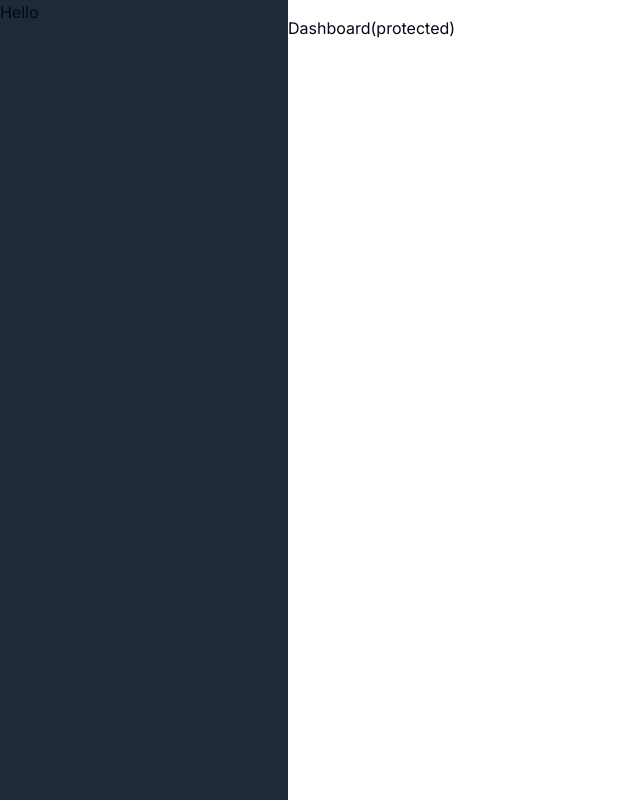
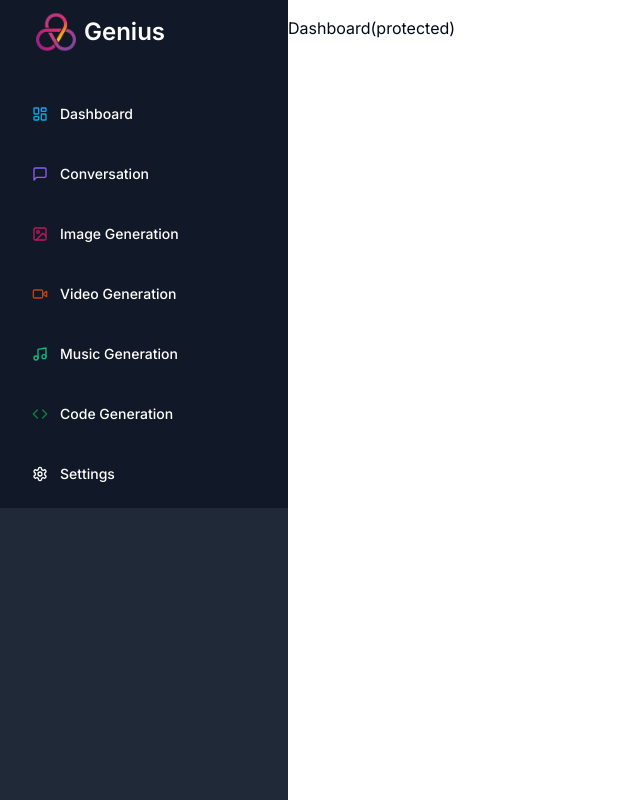
Before and after one commit to ishankaggarwal/ai-saas, a Next.js app: page /dashboard in a window 1280 px wide. Shown: the whole page, without its empty margins (0-640 px from the left). Built offline with nearby package versions, Linux system fonts and the light colour scheme.

Commit message:
Completed: Sidebar component

```diff
--- a/app/(dashboard)/(routes)/dashboard/page.tsx
+++ b/app/(dashboard)/(routes)/dashboard/page.tsx
@@ -1,12 +1,5 @@
-import { UserButton } from "@clerk/nextjs";
-
 function Dashboard() {
-  return (
-    <div>
-      Dashboard(protected)
-      <UserButton afterSignOutUrl="/" />
-    </div>
-  );
+  return <div>Dashboard(protected)</div>;
 }
 
 export default Dashboard;
--- a/app/(dashboard)/layout.tsx
+++ b/app/(dashboard)/layout.tsx
@@ -1,10 +1,13 @@
-import Navbar from "@/components/ui/Navbar";
+import Navbar from "@/components/Navbar";
+import Sidebar from "@/components/Sidebar";
 
 function DashboardLayout({ children }: { children: React.ReactNode }) {
   return (
     <div className="h-full relative">
       <div className="hidden h-full md:flex md:flex-col md:w-72 md:fixed z-80 bg-gray-800">
-        <div>Hello</div>
+        <div>
+          <Sidebar />
+        </div>
       </div>
       <main className="md:pl-72">
         <Navbar />
--- /dev/null
+++ b/components/MobileSidebar.tsx
@@ -0,0 +1,23 @@
+"use client";
+
+import { Menu } from "lucide-react";
+import { Button } from "@/components/ui/button";
+import { Sheet, SheetContent, SheetTrigger } from "@/components/ui/sheet";
+import Sidebar from "@/components/Sidebar";
+
+function MobileSidebar() {
+  return (
+    <Sheet>
+      <SheetTrigger>
+        <Button variant="ghost" className="md:hidden">
+          <Menu />
+        </Button>
+      </SheetTrigger>
+      <SheetContent side="left" className="p-0 text-white">
+        <Sidebar />
+      </SheetContent>
+    </Sheet>
+  );
+}
+
+export default MobileSidebar;
--- /dev/null
+++ b/components/Navbar.tsx
@@ -0,0 +1,15 @@
+import { UserButton } from "@clerk/nextjs";
+import MobileSidebar from "@/components/MobileSidebar";
+
+function Navbar() {
+  return (
+    <div className="flex justify-between p-2">
+      <MobileSidebar />
+      <div className="flex w-full justify-end">
+        <UserButton afterSignOutUrl="/" />
+      </div>
+    </div>
+  );
+}
+
+export default Navbar;
--- /dev/null
+++ b/components/Sidebar.tsx
@@ -0,0 +1,89 @@
+"use client";
+
+import { cn } from "@/lib/utils";
+import {
+  Code,
+  ImageIcon,
+  LayoutDashboard,
+  MessageSquare,
+  Music,
+  Settings,
+  VideoIcon,
+} from "lucide-react";
+import Image from "next/image";
+import Link from "next/link";
+
+const routes = [
+  {
+    label: "Dashboard",
+    icon: LayoutDashboard,
+    href: "/dashboard",
+    color: "text-sky-500",
+  },
+  {
+    label: "Conversation",
+    icon: MessageSquare,
+    href: "/conversation",
+    color: "text-violet-500",
+  },
+  {
+    label: "Image Generation",
+    icon: ImageIcon,
+    color: "text-pink-700",
+    href: "/image",
+  },
+  {
+    label: "Video Generation",
+    icon: VideoIcon,
+    color: "text-orange-700",
+    href: "/video",
+  },
+  {
+    label: "Music Generation",
+    icon: Music,
+    color: "text-emerald-500",
+    href: "/music",
+  },
+  {
+    label: "Code Generation",
+    icon: Code,
+    color: "text-green-700",
+    href: "/code",
+  },
+  {
+    label: "Settings",
+    icon: Settings,
+    href: "/settings",
+  },
+];
+
+function Sidebar() {
+  return (
+    <div className="flex flex-col text-white space-y-5 bg-[#111827] h-full">
+      <div className="px-5 py-3">
+        <Link href="/dashboard" className="flex items-center gap-10 pl-4 mb-10">
+          <div className="flex gap-2 items-center">
+            <Image src="/logo.png" alt="logo" width={40} height={40} />
+            <h1 className="text-2xl font-semibold">Genius</h1>
+          </div>
+        </Link>
+        <div className="space-y-4">
+          {routes.map((route) => (
+            <Link
+              href={route.href}
+              key={route.label}
+              className="text-sm flex p-3 w-full justify-start font-medium cursor-pointer hover:bg-slate-700 rounded-lg"
+            >
+              <div className="flex items-center flex-1">
+                <route.icon className={cn("mr-3 w-4 h-4", route.color)} />
+                {route.label}
+              </div>
+            </Link>
+          ))}
+        </div>
+      </div>
+    </div>
+  );
+}
+
+export default Sidebar;
--- a/components/ui/Navbar.tsx
+++ /dev/null
@@ -1,14 +0,0 @@
-import { Menu } from "lucide-react";
-import { Button } from "@/components/ui/button";
-
-function Navbar() {
-  return (
-    <div className="p-2">
-      <Button variant="ghost" className="md:hidden">
-        <Menu />
-      </Button>
-    </div>
-  );
-}
-
-export default Navbar;
```
Also changed, not shown: public/logo.png (added).
